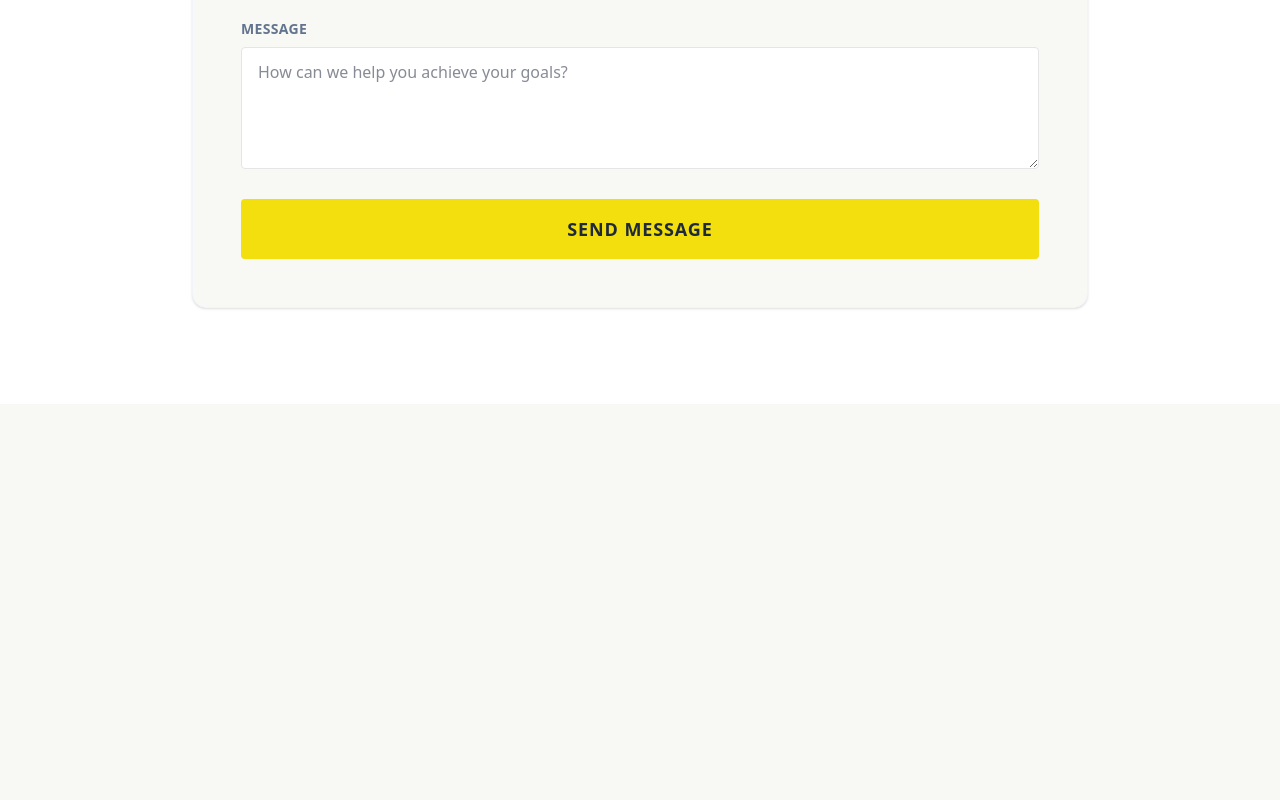
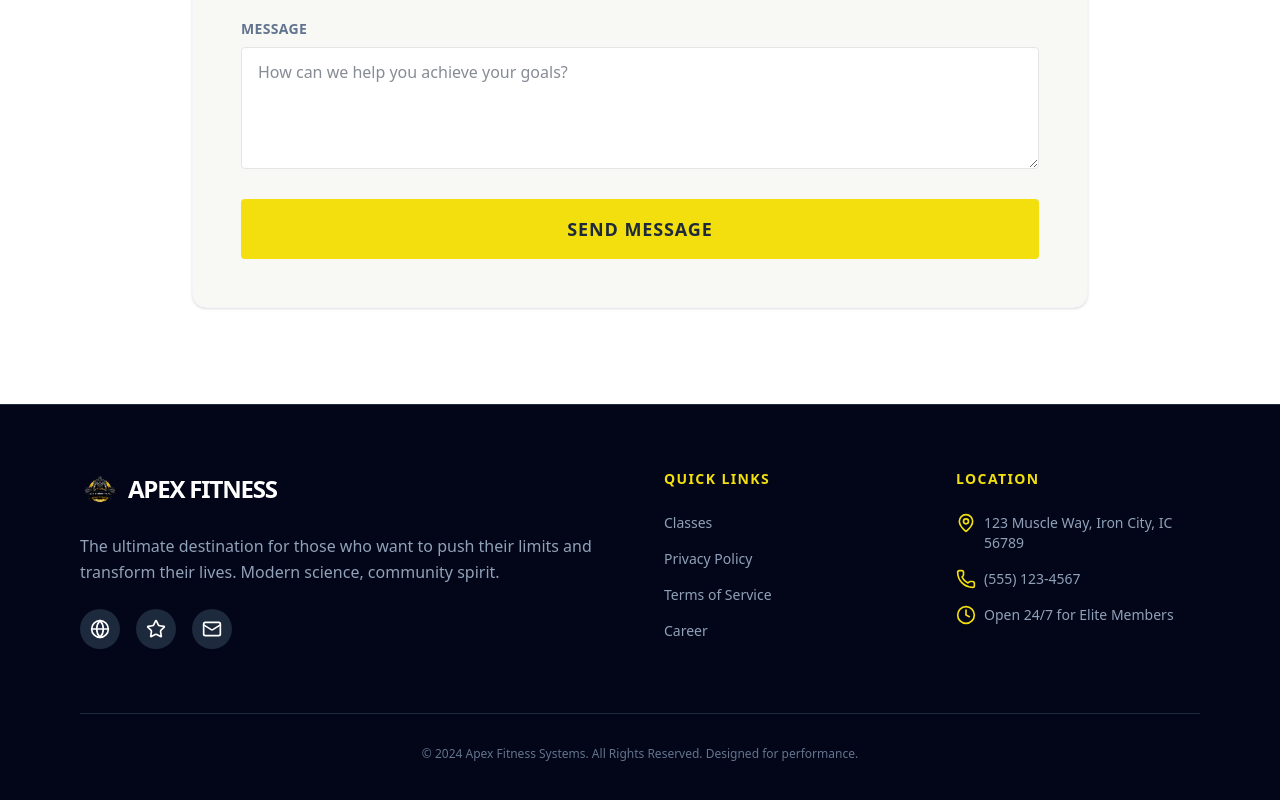
Before and after one commit to Ravindu-Kandawela/gym-web, a React (Vite) app: page / in a window 1280 px wide. Shown: the part 4179-4979 px from the top of the page. Before the commit the page ends 4583 px from the top, so only its background shows below. Built offline with nearby package versions, Linux system fonts and the light colour scheme; no server answers.

Commit message:
create footer

```diff
--- a/src/App.tsx
+++ b/src/App.tsx
@@ -6,6 +6,7 @@ import { Services } from './pages/services/services';
 import { Membership } from './pages/membership/membership';
 import { Trainers } from './pages/trainers/trainers';
 import { Contact } from './pages/contact/contact';
+import { Footer } from './pages/footer/footer';
 
 
 function App() {
@@ -19,7 +20,7 @@ function App() {
         <Membership />
         <Trainers />
         <Contact />
-
+        <Footer />
       </main>
       <Toaster position="top-right" richColors />
     </div>
--- /dev/null
+++ b/src/pages/footer/footer.tsx
@@ -0,0 +1,61 @@
+import React from 'react';
+import { Globe, Star, Mail, MapPin, Phone, Clock } from 'lucide-react';
+import logoTransparent from '../../assets/logo-transparent.png';
+
+export const Footer = () => {
+  return (
+    <footer className="bg-slate-950 text-white py-16 px-6 md:px-20 border-t border-slate-800">
+      <div className="max-w-7xl mx-auto grid grid-cols-1 md:grid-cols-4 gap-12">
+        <div className="col-span-1 md:col-span-2 space-y-6">
+          <div className="flex items-center gap-2">
+            <img src={logoTransparent} alt="Apex Fitness Logo" className="w-10 h-10 object-contain" />
+            <h2 className="text-2xl font-black uppercase tracking-tighter">Apex Fitness</h2>
+          </div>
+          <p className="text-slate-400 max-w-sm">
+            The ultimate destination for those who want to push their limits and transform their lives. Modern science, community spirit.
+          </p>
+          <div className="flex gap-4">
+            <div className="w-10 h-10 rounded-full bg-slate-800 flex items-center justify-center hover:bg-primary hover:text-slate-900 cursor-pointer transition-colors">
+              <Globe className="w-5 h-5" />
+            </div>
+            <div className="w-10 h-10 rounded-full bg-slate-800 flex items-center justify-center hover:bg-primary hover:text-slate-900 cursor-pointer transition-colors">
+              <Star className="w-5 h-5" />
+            </div>
+            <div className="w-10 h-10 rounded-full bg-slate-800 flex items-center justify-center hover:bg-primary hover:text-slate-900 cursor-pointer transition-colors">
+              <Mail className="w-5 h-5" />
+            </div>
+          </div>
+        </div>
+        <div>
+          <h4 className="font-bold mb-6 uppercase tracking-widest text-sm text-primary">Quick Links</h4>
+          <ul className="space-y-4 text-slate-400 text-sm">
+            <li><a className="hover:text-white transition-colors" href="#">Classes</a></li>
+            <li><a className="hover:text-white transition-colors" href="#">Privacy Policy</a></li>
+            <li><a className="hover:text-white transition-colors" href="#">Terms of Service</a></li>
+            <li><a className="hover:text-white transition-colors" href="#">Career</a></li>
+          </ul>
+        </div>
+        <div>
+          <h4 className="font-bold mb-6 uppercase tracking-widest text-sm text-primary">Location</h4>
+          <ul className="space-y-4 text-slate-400 text-sm">
+            <li className="flex items-start gap-2">
+              <MapPin className="text-primary w-5 h-5 shrink-0" />
+              123 Muscle Way, Iron City, IC 56789
+            </li>
+            <li className="flex items-center gap-2">
+              <Phone className="text-primary w-5 h-5 shrink-0" />
+              (555) 123-4567
+            </li>
+            <li className="flex items-center gap-2">
+              <Clock className="text-primary w-5 h-5 shrink-0" />
+              Open 24/7 for Elite Members
+            </li>
+          </ul>
+        </div>
+      </div>
+      <div className="mt-16 pt-8 border-t border-slate-800 text-center text-slate-500 text-xs">
+        © 2024 Apex Fitness Systems. All Rights Reserved. Designed for performance.
+      </div>
+    </footer>
+  );
+};
```
Also changed, not shown: src/assets/logo-transparent.png (added).
